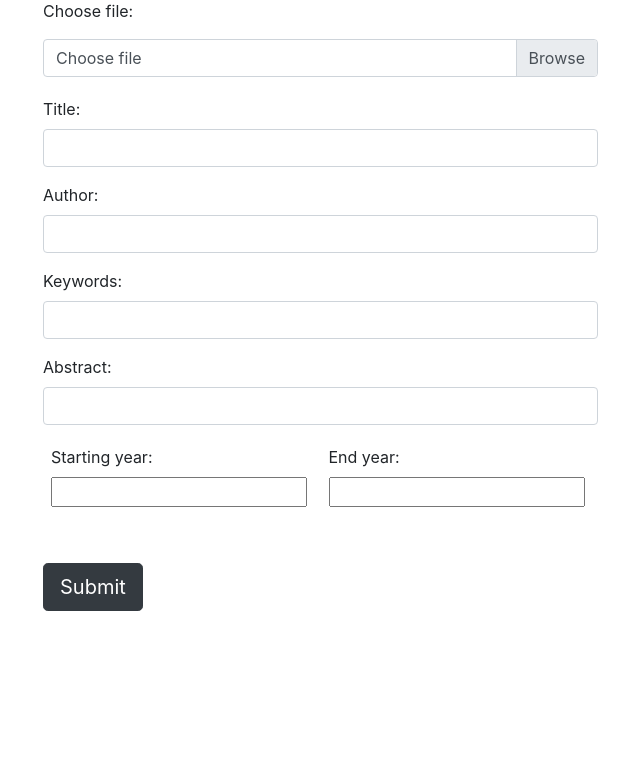
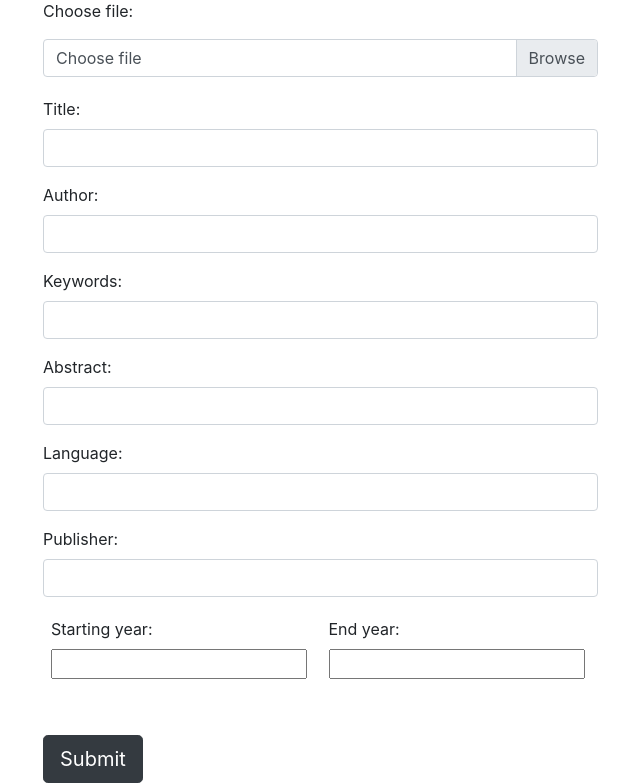
Before and after one commit to ronitray95/Data-Storage_Interface-Processing, a Django app: page / in a window 1280 px wide. Shown: the part 49-832 px from the top of the page, without its empty margins (42-682 px from the left). Before the commit the page ends 660 px from the top, so only its background shows below. Run offline with Django 3.2, Linux system fonts and the light colour scheme; some libraries are stand-ins or nearby versions.

Commit message:
Language and publisher filters

```diff
--- a/app/templates/index.html
+++ b/app/templates/index.html
@@ -45,6 +45,16 @@
       <div class="form-group w-50">
         <label for="abstract" class="form-text ">Abstract:</label>
         <input type="text" class="form-control" id="abstract" name="abstract">
+      </div>
+
+      <div class="form-group w-50">
+        <label for="language" class="form-text ">Language:</label>
+        <input type="text" class="form-control" id="language" name="language">
+      </div>
+
+      <div class="form-group w-50">
+        <label for="publisher" class="form-text ">Publisher:</label>
+        <input type="text" class="form-control" id="publisher" name="publisher">
       </div>
 
       <div class="form-row w-50">
--- a/app/views.py
+++ b/app/views.py
@@ -106,6 +106,8 @@ def processFile(request):
         #        str(year_end)+"""',"$gte":'"""+str(year_start)+"""'}}"""
         #    myquery.update(eval(myquery_str))
 #
+        language_ = request.POST.get('language')
+        publisher_ = request.POST.get('publisher')
         excluded = ''
         content = ''
         for x in bibTexDB.find({}):
@@ -142,7 +144,7 @@ def processFile(request):
                     '.*'+re.escape(abstract_)+'.*', re.IGNORECASE)
                 if patt.search(x['abstract']) == None:
                     excluded += '\n' + str(x) + '\n' + \
-                        'not matching abstract\n'
+                        'Abstract not matching\n'
                     excluding = True
                     continue
 
@@ -155,7 +157,40 @@ def processFile(request):
                     if 'keywords' in x.keys() and patt.search(x['keywords']) == None:
                         excluding = True
                         excluded += '\n' + \
-                            str(x) + '\n' + 'keyword not matching\n'
+                            str(x) + '\n' + 'Keyword not matching\n'
+                        continue
+
+            if language_ != '':
+                # patt = re.compile(
+                #    '.*'+re.escape(language_)+'.*', re.IGNORECASE)
+                if 'language' in x.keys():
+                    # if patt.search(x['language']) != language_:
+                    if language_ in x['language']:
+                        excluding = True
+                        excluded += '\n' + \
+                            str(x) + '\n' + 'Language not matching\n'
+                        continue
+
+            if publisher_ != '':
+                # patt = re.compile(
+                #    '.*'+re.escape(publisher_)+'.*', re.IGNORECASE)
+                flag1 = False
+                flag2 = False
+                # if 'publisher' in x.keys() and patt.search(x['publisher']) == publisher_:
+                if 'publisher' in x.keys() and publisher_ in x['publisher']:
+                    # print(x['publisher'])
+                    flag1 = True
+                # if 'booktitle' in x.keys() and patt.search(x['booktitle']) == publisher_:
+                if 'booktitle' in x.keys() and publisher_ in x['booktitle']:
+                    # print(x['booktitle'])
+                    flag2 = True
+                if flag1 == True or flag2 == True:
+                    pass
+                else:
+                    excluding = True
+                    excluded += '\n' + \
+                        str(x) + '\n' + 'Publisher not matching\n'
+                    continue
 
             if excluding == False:
                 content += str(x) + '\n\n'
```
